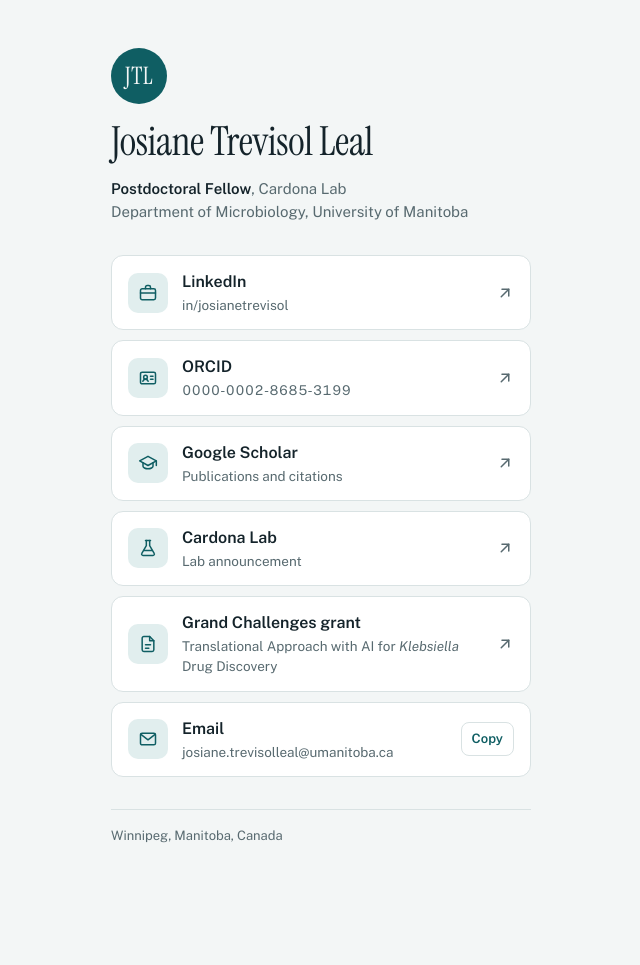
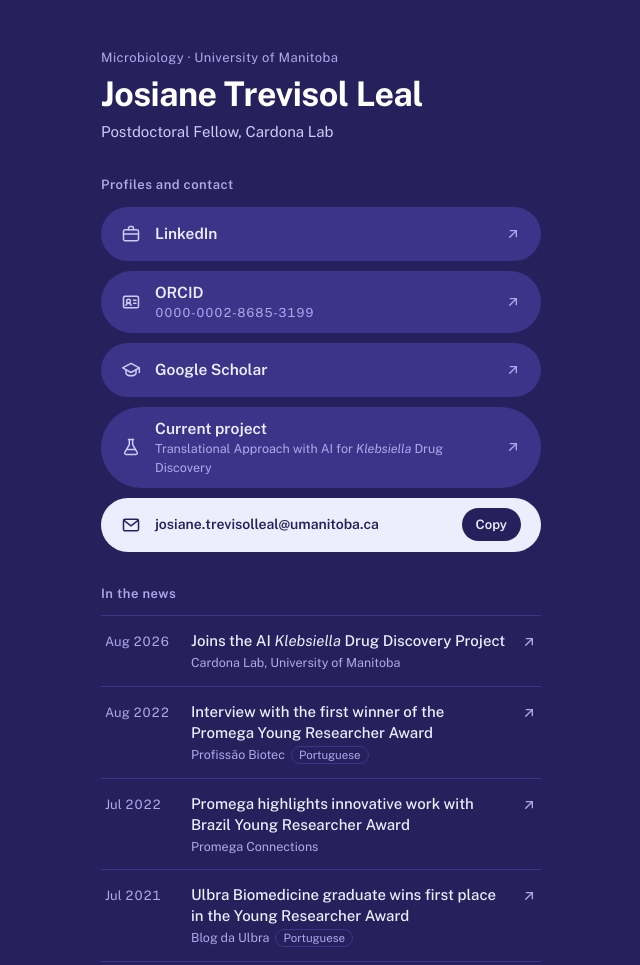
Before and after one commit to josianetrevisolleal/josianetrevisolleal.github.io, a plain HTML site: page index.html in a window 1280 px wide. Shown: the top 965 px of the page, without its empty margins (319-959 px from the left). Before the commit the page ends 885 px from the top, so only its background shows below. Drawn offline with nearby package versions, Linux system fonts and the light colour scheme.

Commit message:
Add files via upload

```diff
--- a/index.html
+++ b/index.html
@@ -4,46 +4,24 @@
 <meta charset="utf-8">
 <meta name="viewport" content="width=device-width, initial-scale=1">
 <title>Josiane Trevisol Leal</title>
+<meta name="description" content="Josiane Trevisol Leal, Postdoctoral Fellow, Cardona Lab, Department of Microbiology, University of Manitoba. Profiles, contact and news.">
 <link rel="preconnect" href="https://fonts.googleapis.com">
 <link rel="preconnect" href="https://fonts.gstatic.com" crossorigin>
-<link href="https://fonts.googleapis.com/css2?family=Instrument+Serif:ital@0;1&family=Public+Sans:ital,wght@0,400;0,500;0,600;1,400&display=swap" rel="stylesheet">
+<link href="https://fonts.googleapis.com/css2?family=Public+Sans:ital,wght@0,400;0,500;0,600;0,700;1,400&display=swap" rel="stylesheet">
 <style>
-/* Layout: one narrow left-aligned column, name block on top, a stacked list of full-width link rows below. */
+/* Layout: single dark-violet world. Name block, a stack of wide pill buttons, a light email pill, then a dated news list. */
 :root {
-  --bg: #f3f6f6;
-  --surface: #ffffff;
-  --ink: #14232a;
-  --muted: #586a70;
-  --line: #d9e2e3;
-  --accent: #0f5e63;
-  --accent-soft: #e1eeee;
-  --font-display: "Instrument Serif", "Iowan Old Style", Georgia, serif;
+  --bg: #26215c;
+  --pill: #3c3489;
+  --pill-hover: #534ab7;
+  --ink: #eeedfe;
+  --soft: #cecbf6;
+  --muted: #afa9ec;
+  --line: #3c3489;
+  --light: #eeedfe;
   --font-body: "Public Sans", "Segoe UI", system-ui, -apple-system, sans-serif;
-  color-scheme: light;
-}
-@media (prefers-color-scheme: dark) {
-  :root:not([data-theme="light"]) {
-    --bg: #0d1517;
-    --surface: #152124;
-    --ink: #e6eeef;
-    --muted: #96a8ad;
-    --line: #26363a;
-    --accent: #6cc4c1;
-    --accent-soft: #1b3235;
-    color-scheme: dark;
-  }
-}
-:root[data-theme="dark"] {
-  --bg: #0d1517;
-  --surface: #152124;
-  --ink: #e6eeef;
-  --muted: #96a8ad;
-  --line: #26363a;
-  --accent: #6cc4c1;
-  --accent-soft: #1b3235;
   color-scheme: dark;
 }
-
 * { box-sizing: border-box; }
 html, body { margin: 0; }
 body {
@@ -55,101 +33,115 @@ body {
   -webkit-font-smoothing: antialiased;
 }
 main {
-  max-width: 460px;
+  max-width: 480px;
   margin: 0 auto;
   padding: 48px 20px 40px;
   display: grid;
   gap: 32px;
 }
+a { color: inherit; }
+svg { flex: none; }
 
 /* Header */
-header { display: grid; gap: 16px; }
-.mono {
-  width: 56px; height: 56px;
-  border-radius: 50%;
-  display: grid; place-items: center;
-  background: var(--accent);
-  color: var(--bg);
-  font-family: var(--font-display);
-  font-size: 24px;
-  letter-spacing: 0.02em;
-}
+header { display: grid; gap: 8px; }
+.eyebrow { margin: 0; font-size: 13px; color: var(--muted); letter-spacing: 0.03em; }
 h1 {
   margin: 0;
-  font-family: var(--font-display);
-  font-weight: 400;
-  font-size: 40px;
-  line-height: 1.05;
-  letter-spacing: -0.01em;
+  font-size: 34px;
+  line-height: 1.1;
+  font-weight: 700;
+  letter-spacing: -0.015em;
+  color: #ffffff;
   text-wrap: balance;
 }
-.role { margin: 0; color: var(--muted); font-size: 15px; }
-.role strong { color: var(--ink); font-weight: 600; }
+.role { margin: 0; font-size: 15px; color: var(--soft); }
 
-/* Link list */
-nav { display: grid; gap: 10px; }
-.row {
-  display: grid;
-  grid-template-columns: 40px 1fr auto;
+/* Section labels */
+h2 {
+  margin: 0 0 12px;
+  font-size: 13px;
+  font-weight: 600;
+  color: var(--muted);
+  letter-spacing: 0.04em;
+}
+
+/* Pill buttons */
+.pills { display: grid; gap: 10px; }
+.pill {
+  display: flex;
   align-items: center;
   gap: 14px;
-  padding: 14px 16px;
-  background: var(--surface);
-  border: 1px solid var(--line);
-  border-radius: 12px;
-  color: inherit;
+  min-height: 54px;
+  padding: 10px 20px;
+  border-radius: 999px;
+  background: var(--pill);
   text-decoration: none;
-  transition: border-color .15s ease, transform .15s ease;
+  transition: background .15s ease, transform .15s ease;
 }
-a.row:hover { border-color: var(--accent); }
-a.row:active { transform: scale(0.99); }
-a.row:focus-visible, button:focus-visible, .email-addr:focus-visible {
-  outline: 2px solid var(--accent);
-  outline-offset: 2px;
+a.pill:hover { background: var(--pill-hover); }
+a.pill:active { transform: scale(0.99); }
+.pill svg.ic { width: 20px; height: 20px; color: var(--soft); }
+.pill .txt { flex: 1; min-width: 0; display: grid; }
+.pill .lbl { font-weight: 600; font-size: 15.5px; }
+.pill .sub { font-size: 12.5px; color: var(--muted); overflow-wrap: anywhere; }
+.pill .num { font-variant-numeric: tabular-nums; letter-spacing: 0.02em; }
+.pill svg.go { width: 16px; height: 16px; color: var(--muted); }
+
+/* Email pill */
+.mail {
+  background: var(--light);
+  color: var(--bg);
 }
-.icon {
-  width: 40px; height: 40px;
-  border-radius: 10px;
-  display: grid; place-items: center;
-  background: var(--accent-soft);
-  color: var(--accent);
-}
-.icon svg { width: 20px; height: 20px; }
-.text { min-width: 0; display: grid; gap: 1px; }
-.label { font-weight: 600; font-size: 16px; }
-.sub {
-  color: var(--muted);
-  font-size: 13.5px;
-  overflow-wrap: anywhere;
-}
-.mono-num { font-variant-numeric: tabular-nums; letter-spacing: 0.01em; }
-.chev { color: var(--muted); width: 18px; height: 18px; }
-
-/* Email row: link plus a copy button */
-.email-row { grid-template-columns: 40px 1fr auto; }
-.email-addr { color: inherit; text-decoration: none; }
-.email-addr:hover .label { color: var(--accent); }
-button.copy {
+.mail svg.ic { color: var(--bg); }
+.mail a { text-decoration: none; flex: 1; min-width: 0; font-size: 14px; font-weight: 600; overflow-wrap: anywhere; }
+.mail button {
   font: inherit;
   font-size: 13px;
   font-weight: 600;
-  color: var(--accent);
-  background: transparent;
-  border: 1px solid var(--line);
-  border-radius: 8px;
-  padding: 6px 10px;
+  color: var(--ink);
+  background: var(--bg);
+  border: 0;
+  border-radius: 999px;
+  padding: 7px 14px;
   cursor: pointer;
   white-space: nowrap;
 }
-button.copy:hover { border-color: var(--accent); }
+.mail button:hover { background: var(--pill); }
 
-footer {
-  color: var(--muted);
-  font-size: 13px;
-  border-top: 1px solid var(--line);
-  padding-top: 16px;
+/* News list */
+.news { list-style: none; margin: 0; padding: 0; border-top: 1px solid var(--line); }
+.news li { border-bottom: 1px solid var(--line); }
+.news a {
+  display: grid;
+  grid-template-columns: 74px 1fr 16px;
+  gap: 12px;
+  align-items: start;
+  padding: 14px 4px;
+  text-decoration: none;
+  border-radius: 8px;
 }
+.news a:hover .t { text-decoration: underline; text-underline-offset: 3px; }
+.news .d { font-size: 13px; color: var(--muted); font-variant-numeric: tabular-nums; padding-top: 2px; }
+.news .t { font-size: 15px; font-weight: 500; line-height: 1.4; }
+.news .s { display: block; margin-top: 3px; font-size: 12.5px; color: var(--muted); font-weight: 400; }
+.news .s .lang {
+  display: inline-block;
+  margin-left: 6px;
+  padding: 0 7px;
+  border-radius: 999px;
+  border: 1px solid var(--line);
+  font-size: 11.5px;
+}
+.news svg { width: 16px; height: 16px; color: var(--muted); margin-top: 4px; }
 
+footer { font-size: 13px; color: var(--muted); }
+
+a:focus-visible, button:focus-visible { outline: 2px solid var(--soft); outline-offset: 3px; }
+
+@media (max-width: 380px) {
+  h1 { font-size: 30px; }
+  .news a { grid-template-columns: 62px 1fr 16px; }
+}
 @media (prefers-reduced-motion: reduce) {
   * { transition: none !important; }
 }
@@ -158,78 +150,79 @@ footer {
 <body>
 <main>
   <header>
-    <div class="mono" aria-hidden="true">JTL</div>
+    <p class="eyebrow">Microbiology · University of Manitoba</p>
     <h1>Josiane Trevisol Leal</h1>
-    <p class="role"><strong>Postdoctoral Fellow</strong>, Cardona Lab<br>Department of Microbiology, University of Manitoba</p>
+    <p class="role">Postdoctoral Fellow, Cardona Lab</p>
   </header>
 
-  <nav aria-label="Profiles and contact">
-    <a class="row" href="https://www.linkedin.com/in/josianetrevisol/" target="_blank" rel="noopener">
-      <span class="icon" aria-hidden="true">
-        <svg viewBox="0 0 24 24" fill="none" stroke="currentColor" stroke-width="1.8" stroke-linecap="round" stroke-linejoin="round"><rect x="3" y="7" width="18" height="13" rx="2"/><path d="M9 7V5a2 2 0 0 1 2-2h2a2 2 0 0 1 2 2v2"/><path d="M3 12h18"/></svg>
-      </span>
-      <span class="text">
-        <span class="label">LinkedIn</span>
-        <span class="sub">in/josianetrevisol</span>
-      </span>
-      <svg class="chev" viewBox="0 0 24 24" fill="none" stroke="currentColor" stroke-width="2" stroke-linecap="round" stroke-linejoin="round" aria-hidden="true"><path d="M7 17 17 7"/><path d="M8 7h9v9"/></svg>
-    </a>
+  <section aria-labelledby="h-links">
+    <h2 id="h-links">Profiles and contact</h2>
+    <div class="pills">
+      <a class="pill" href="https://www.linkedin.com/in/josianetrevisol/" target="_blank" rel="noopener">
+        <svg class="ic" viewBox="0 0 24 24" fill="none" stroke="currentColor" stroke-width="1.8" stroke-linecap="round" stroke-linejoin="round" aria-hidden="true"><rect x="3" y="7" width="18" height="13" rx="2"/><path d="M9 7V5a2 2 0 0 1 2-2h2a2 2 0 0 1 2 2v2"/><path d="M3 12h18"/></svg>
+        <span class="txt"><span class="lbl">LinkedIn</span></span>
+        <svg class="go" viewBox="0 0 24 24" fill="none" stroke="currentColor" stroke-width="2" stroke-linecap="round" stroke-linejoin="round" aria-hidden="true"><path d="M7 17 17 7"/><path d="M8 7h9v9"/></svg>
+      </a>
 
-    <a class="row" href="https://orcid.org/0000-0002-8685-3199" target="_blank" rel="noopener">
-      <span class="icon" aria-hidden="true">
-        <svg viewBox="0 0 24 24" fill="none" stroke="currentColor" stroke-width="1.8" stroke-linecap="round" stroke-linejoin="round"><rect x="3" y="5" width="18" height="14" rx="2"/><circle cx="9" cy="11" r="2.2"/><path d="M5.8 16c.6-1.6 1.8-2.4 3.2-2.4s2.6.8 3.2 2.4"/><path d="M15 10h3"/><path d="M15 13.5h3"/></svg>
-      </span>
-      <span class="text">
-        <span class="label">ORCID</span>
-        <span class="sub mono-num">0000-0002-8685-3199</span>
-      </span>
-      <svg class="chev" viewBox="0 0 24 24" fill="none" stroke="currentColor" stroke-width="2" stroke-linecap="round" stroke-linejoin="round" aria-hidden="true"><path d="M7 17 17 7"/><path d="M8 7h9v9"/></svg>
-    </a>
+      <a class="pill" href="https://orcid.org/0000-0002-8685-3199" target="_blank" rel="noopener">
+        <svg class="ic" viewBox="0 0 24 24" fill="none" stroke="currentColor" stroke-width="1.8" stroke-linecap="round" stroke-linejoin="round" aria-hidden="true"><rect x="3" y="5" width="18" height="14" rx="2"/><circle cx="9" cy="11" r="2.2"/><path d="M5.8 16c.6-1.6 1.8-2.4 3.2-2.4s2.6.8 3.2 2.4"/><path d="M15 10h3"/><path d="M15 13.5h3"/></svg>
+        <span class="txt"><span class="lbl">ORCID</span><span class="sub num">0000-0002-8685-3199</span></span>
+        <svg class="go" viewBox="0 0 24 24" fill="none" stroke="currentColor" stroke-width="2" stroke-linecap="round" stroke-linejoin="round" aria-hidden="true"><path d="M7 17 17 7"/><path d="M8 7h9v9"/></svg>
+      </a>
 
-    <a class="row" href="https://scholar.google.com/citations?user=V_xrBlIAAAAJ" target="_blank" rel="noopener">
-      <span class="icon" aria-hidden="true">
-        <svg viewBox="0 0 24 24" fill="none" stroke="currentColor" stroke-width="1.8" stroke-linecap="round" stroke-linejoin="round"><path d="M2 9.5 12 4l10 5.5-10 5.5z"/><path d="M6 11.7V16c0 1.4 2.7 3 6 3s6-1.6 6-3v-4.3"/><path d="M22 9.5V15"/></svg>
-      </span>
-      <span class="text">
-        <span class="label">Google Scholar</span>
-        <span class="sub">Publications and citations</span>
-      </span>
-      <svg class="chev" viewBox="0 0 24 24" fill="none" stroke="currentColor" stroke-width="2" stroke-linecap="round" stroke-linejoin="round" aria-hidden="true"><path d="M7 17 17 7"/><path d="M8 7h9v9"/></svg>
-    </a>
+      <a class="pill" href="https://scholar.google.com/citations?user=V_xrBlIAAAAJ" target="_blank" rel="noopener">
+        <svg class="ic" viewBox="0 0 24 24" fill="none" stroke="currentColor" stroke-width="1.8" stroke-linecap="round" stroke-linejoin="round" aria-hidden="true"><path d="M2 9.5 12 4l10 5.5-10 5.5z"/><path d="M6 11.7V16c0 1.4 2.7 3 6 3s6-1.6 6-3v-4.3"/><path d="M22 9.5V15"/></svg>
+        <span class="txt"><span class="lbl">Google Scholar</span></span>
+        <svg class="go" viewBox="0 0 24 24" fill="none" stroke="currentColor" stroke-width="2" stroke-linecap="round" stroke-linejoin="round" aria-hidden="true"><path d="M7 17 17 7"/><path d="M8 7h9v9"/></svg>
+      </a>
 
-    <a class="row" href="https://cardonalab.org/2026/08/11/dr-josiane-trevisol-leal-joins-ai-klebsiella-drug-discovery-project/" target="_blank" rel="noopener">
-      <span class="icon" aria-hidden="true">
-        <svg viewBox="0 0 24 24" fill="none" stroke="currentColor" stroke-width="1.8" stroke-linecap="round" stroke-linejoin="round"><path d="M9 3h6"/><path d="M10 3v6.2L4.6 18.4A1.7 1.7 0 0 0 6 21h12a1.7 1.7 0 0 0 1.4-2.6L14 9.2V3"/><path d="M7.2 15h9.6"/></svg>
-      </span>
-      <span class="text">
-        <span class="label">Cardona Lab</span>
-        <span class="sub">Lab announcement</span>
-      </span>
-      <svg class="chev" viewBox="0 0 24 24" fill="none" stroke="currentColor" stroke-width="2" stroke-linecap="round" stroke-linejoin="round" aria-hidden="true"><path d="M7 17 17 7"/><path d="M8 7h9v9"/></svg>
-    </a>
+      <a class="pill" href="https://gcgh.grandchallenges.org/grant/translational-approach-ai-klebsiella-drug-discovery" target="_blank" rel="noopener">
+        <svg class="ic" viewBox="0 0 24 24" fill="none" stroke="currentColor" stroke-width="1.8" stroke-linecap="round" stroke-linejoin="round" aria-hidden="true"><path d="M9 3h6"/><path d="M10 3v6.2L4.6 18.4A1.7 1.7 0 0 0 6 21h12a1.7 1.7 0 0 0 1.4-2.6L14 9.2V3"/><path d="M7.2 15h9.6"/></svg>
+        <span class="txt"><span class="lbl">Current project</span><span class="sub">Translational Approach with AI for <i>Klebsiella</i> Drug Discovery</span></span>
+        <svg class="go" viewBox="0 0 24 24" fill="none" stroke="currentColor" stroke-width="2" stroke-linecap="round" stroke-linejoin="round" aria-hidden="true"><path d="M7 17 17 7"/><path d="M8 7h9v9"/></svg>
+      </a>
 
-    <a class="row" href="https://gcgh.grandchallenges.org/grant/translational-approach-ai-klebsiella-drug-discovery" target="_blank" rel="noopener">
-      <span class="icon" aria-hidden="true">
-        <svg viewBox="0 0 24 24" fill="none" stroke="currentColor" stroke-width="1.8" stroke-linecap="round" stroke-linejoin="round"><path d="M14 3H7a2 2 0 0 0-2 2v14a2 2 0 0 0 2 2h10a2 2 0 0 0 2-2V8z"/><path d="M14 3v5h5"/><path d="M9 13h6"/><path d="M9 17h4"/></svg>
-      </span>
-      <span class="text">
-        <span class="label">Grand Challenges grant</span>
-        <span class="sub">Translational Approach with AI for <i>Klebsiella</i> Drug Discovery</span>
-      </span>
-      <svg class="chev" viewBox="0 0 24 24" fill="none" stroke="currentColor" stroke-width="2" stroke-linecap="round" stroke-linejoin="round" aria-hidden="true"><path d="M7 17 17 7"/><path d="M8 7h9v9"/></svg>
-    </a>
+      <div class="pill mail">
+        <svg class="ic" viewBox="0 0 24 24" fill="none" stroke="currentColor" stroke-width="1.8" stroke-linecap="round" stroke-linejoin="round" aria-hidden="true"><rect x="3" y="5" width="18" height="14" rx="2"/><path d="m3.5 6.5 8.5 6.5 8.5-6.5"/></svg>
+        <a href="mailto:josiane.trevisolleal@umanitoba.ca" id="email-text">josiane.trevisolleal@<wbr>umanitoba.ca</a>
+        <button type="button" id="copy-email">Copy</button>
+      </div>
+    </div>
+  </section>
 
-    <div class="row email-row">
-      <span class="icon" aria-hidden="true">
-        <svg viewBox="0 0 24 24" fill="none" stroke="currentColor" stroke-width="1.8" stroke-linecap="round" stroke-linejoin="round"><rect x="3" y="5" width="18" height="14" rx="2"/><path d="m3.5 6.5 8.5 6.5 8.5-6.5"/></svg>
-      </span>
-      <a class="text email-addr" href="mailto:josiane.trevisolleal@umanitoba.ca">
-        <span class="label">Email</span>
-        <span class="sub" id="email-text">josiane.trevisolleal@<wbr>umanitoba.ca</span>
-      </a>
-      <button class="copy" id="copy-email" type="button">Copy</button>
-    </div>
-  </nav>
+  <section aria-labelledby="h-news">
+    <h2 id="h-news">In the news</h2>
+    <ul class="news">
+      <li>
+        <a href="https://cardonalab.org/2026/08/11/dr-josiane-trevisol-leal-joins-ai-klebsiella-drug-discovery-project/" target="_blank" rel="noopener">
+          <span class="d">Aug 2026</span>
+          <span class="t">Joins the AI <i>Klebsiella</i> Drug Discovery Project<span class="s">Cardona Lab, University of Manitoba</span></span>
+          <svg viewBox="0 0 24 24" fill="none" stroke="currentColor" stroke-width="2" stroke-linecap="round" stroke-linejoin="round" aria-hidden="true"><path d="M7 17 17 7"/><path d="M8 7h9v9"/></svg>
+        </a>
+      </li>
+      <li>
+        <a href="https://profissaobiotec.com.br/premio-jovem-pesquisador-promega-como-conquistar-uma-viagem-com-seu-projeto-de-pesquisa/" target="_blank" rel="noopener">
+          <span class="d">Aug 2022</span>
+          <span class="t">Interview with the first winner of the Promega Young Researcher Award<span class="s">Profissão Biotec<span class="lang">Portuguese</span></span></span>
+          <svg viewBox="0 0 24 24" fill="none" stroke="currentColor" stroke-width="2" stroke-linecap="round" stroke-linejoin="round" aria-hidden="true"><path d="M7 17 17 7"/><path d="M8 7h9v9"/></svg>
+        </a>
+      </li>
+      <li>
+        <a href="https://www.promegaconnections.com/promega-highlights-innovative-work-with-brazil-young-researcher-award/" target="_blank" rel="noopener">
+          <span class="d">Jul 2022</span>
+          <span class="t">Promega highlights innovative work with Brazil Young Researcher Award<span class="s">Promega Connections</span></span>
+          <svg viewBox="0 0 24 24" fill="none" stroke="currentColor" stroke-width="2" stroke-linecap="round" stroke-linejoin="round" aria-hidden="true"><path d="M7 17 17 7"/><path d="M8 7h9v9"/></svg>
+        </a>
+      </li>
+      <li>
+        <a href="https://blog.ulbra.br/egressa-de-biomedicina-da-ulbra-conquista-1-lugar-no-premio-jovem-pesquisador-2021/" target="_blank" rel="noopener">
+          <span class="d">Jul 2021</span>
+          <span class="t">Ulbra Biomedicine graduate wins first place in the Young Researcher Award<span class="s">Blog da Ulbra<span class="lang">Portuguese</span></span></span>
+          <svg viewBox="0 0 24 24" fill="none" stroke="currentColor" stroke-width="2" stroke-linecap="round" stroke-linejoin="round" aria-hidden="true"><path d="M7 17 17 7"/><path d="M8 7h9v9"/></svg>
+        </a>
+      </li>
+    </ul>
+  </section>
 
   <footer>Winnipeg, Manitoba, Canada</footer>
 </main>
```
